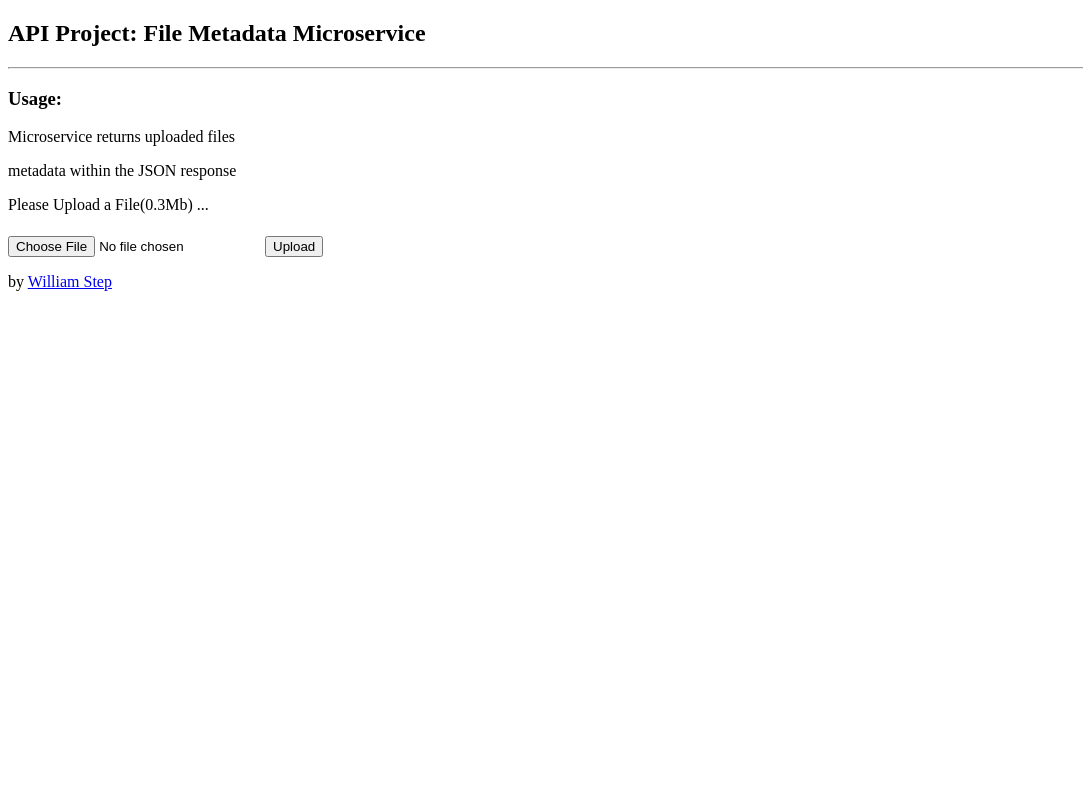
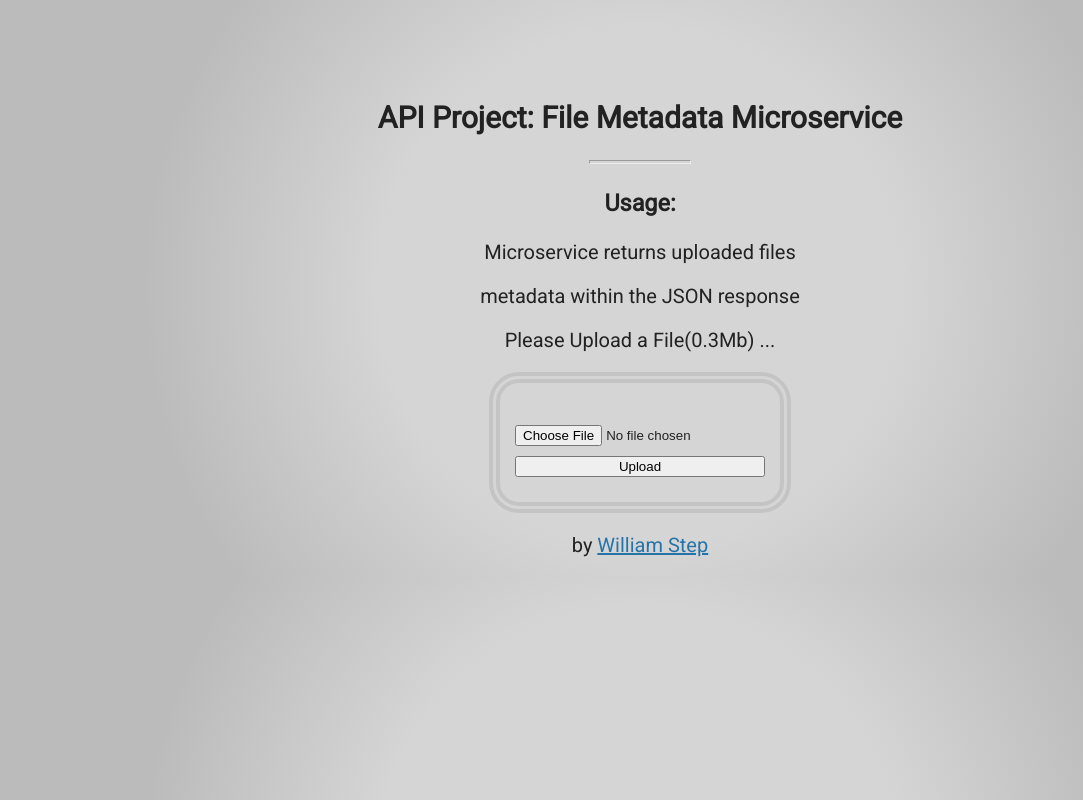
Before and after one commit to will-s-205/fcc-boilerplate-project-filemetadata, a website: page views/index.html in a window 1280 px wide. Shown: the whole page, without its empty margins (0-1083 px from the left). Drawn offline with Linux system fonts and the light colour scheme; the site is published under a folder, as on GitHub Pages, so addresses that start at the root find nothing.

Commit message:
update css path

```diff
--- a/views/index.html
+++ b/views/index.html
@@ -6,7 +6,7 @@
         <!-- MAKE SURE YOU VISITED https://www.imgbb.com/ and https://www.flaticon.com/ -->
       <link rel="setting icon" href="https://i.ibb.co/G2S6ghb/setting-icon.png" type="image/x-icon"/>
       <link href="https://fonts.googleapis.com/css?family=Roboto" rel="stylesheet" type="text/css">
-      <link href="/public/style.css" rel="stylesheet" type="text/css">
+      <link href="../public/style.css" rel="stylesheet" type="text/css">
    </head>
 
    <body>
```
